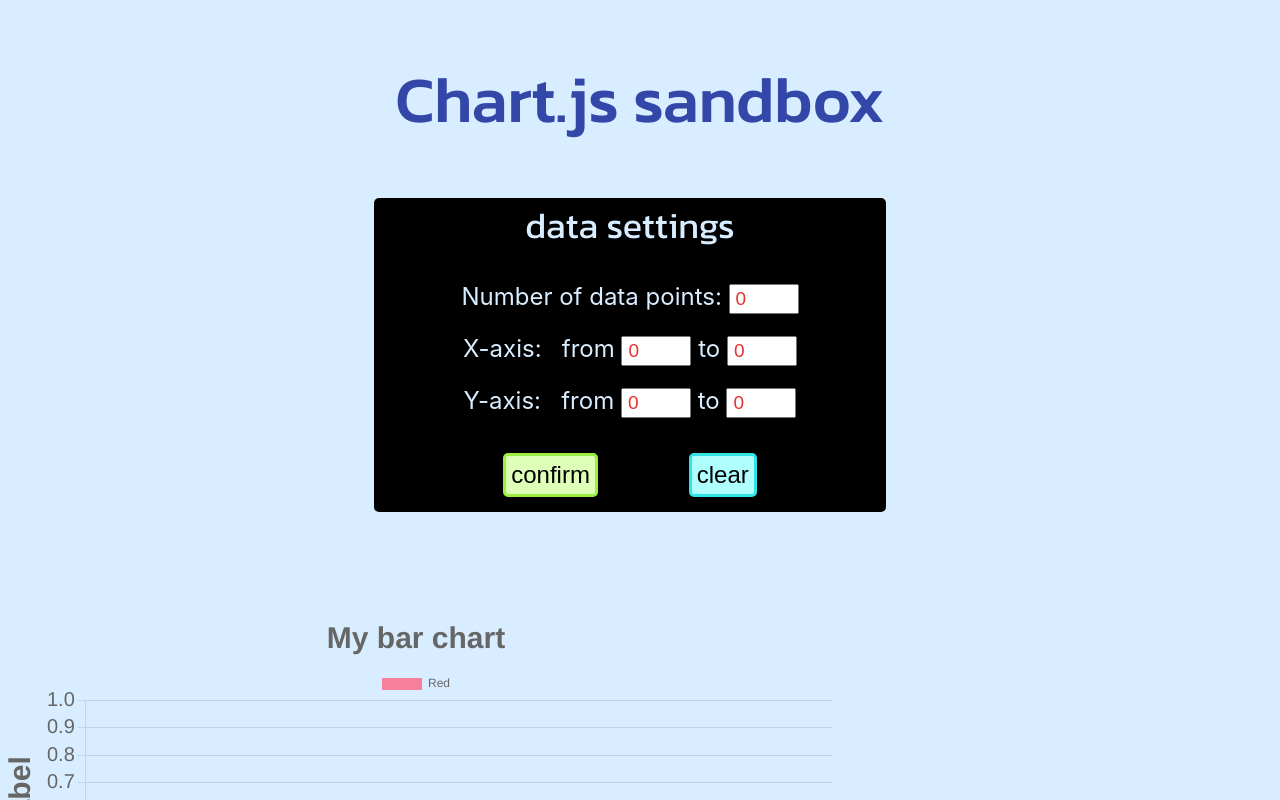
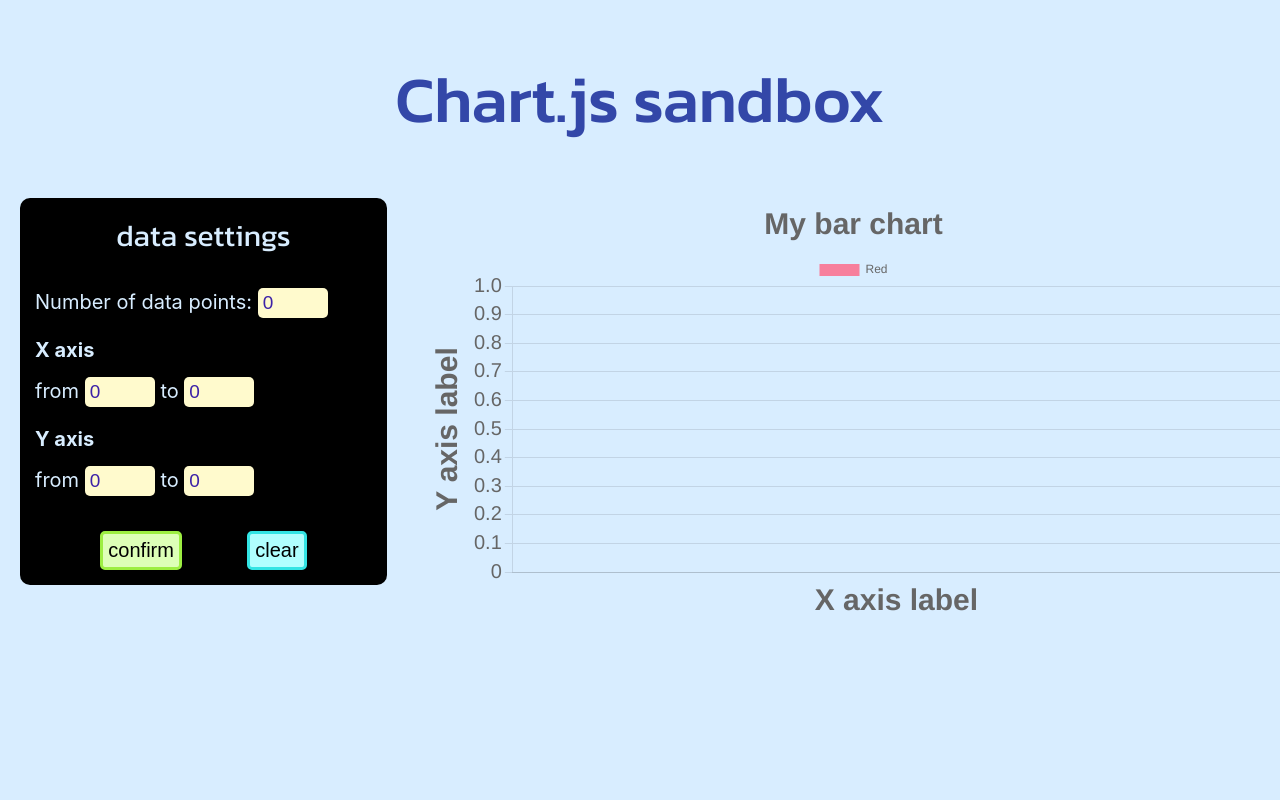
Before and after one commit to solenedel/data-viz-sandbox, a React (Create React App) app: page / in a window 1280 px wide. Shown: the top 800 px of the page. Built offline with nearby package versions, Linux system fonts and the light colour scheme.

Commit message:
styling form and graph

```diff
--- a/src/App.jsx
+++ b/src/App.jsx
@@ -21,8 +21,11 @@
     >
       <div className="App">
         <h1>Chart.js sandbox</h1>
-        <DataOptionForm />
-        <BarChart />
+        <div className="main-container">
+          <DataOptionForm />
+          <BarChart />
+        </div>
+
         {/* <LineChart /> */}
       </div>
     </AppContext.Provider>
--- a/src/Charts/BarChart.jsx
+++ b/src/Charts/BarChart.jsx
@@ -14,7 +14,7 @@
   const { data, options } = useBarChart(numOfDataPoints, XRange, YRange);
 
   return (
-    <div style={{ width: `65vw`, marginBottom: `100px` }}>
+    <div style={{ width: `70vw`, marginBottom: `100px` }}>
       <Bar data={data} options={options} />
     </div>
   );
--- a/src/components/DataOptionForm.jsx
+++ b/src/components/DataOptionForm.jsx
@@ -17,7 +17,6 @@
   } = useDataOptionForm();
 
   return (
-    <section>
     <form action="submit" onSubmit={handleFormSubmit}>
       <h2>data settings</h2>
       <label htmlFor="numOfPoints">
@@ -28,8 +27,9 @@
           value={numOfDataPoints}
         />
       </label>
+      <h4>X axis</h4>
       <label htmlFor="Xrange">
-          X-axis: &nbsp; from{" "}
+        from{" "}
         <input
           type="number"
           placeholder="min"
@@ -44,8 +44,9 @@
           onChange={handleXRangeMaxChange}
         />
       </label>
+      <h4>Y axis</h4>
       <label htmlFor="Yrange">
-          Y-axis: &nbsp; from{" "}
+        from{" "}
         <input
           type="number"
           placeholder="min"
@@ -67,7 +68,6 @@
         </button>
       </span>
     </form>
-    </section>
   );
 };
 
--- a/src/index.css
+++ b/src/index.css
@@ -20,8 +20,7 @@
   background-color: #D8EDFF;
   color: black;
   font-size: 1.5rem;
-  display: flex;
-  justify-content: center;
+  /* display: flex; */
 }
 
 button:hover, a:hover {
@@ -44,35 +43,42 @@
 h2 {
   margin-bottom: 30px;
   font-family: 'Kanit', sans-serif;
-    font-weight: 400;
+  font-weight: 400;
+  align-self: center;
 }
 
-section {
+h4 {
+  margin-bottom: 15px;
+}
+
+div.main-container {
   display: flex;
-  width: 100vw;
 }
 
 form {
   width: 30vw;
+  height: fit-content;
   display: flex;
   flex-direction: column;
-  align-items: center;
-  align-self: center;
-  border-radius: 5px;
+  border-radius: 10px;
   background: black;
   color: #D8EDFF;
   font-size: 20px;
   margin-right: 40px;
   margin-left: 20px;
+  padding: 15px;
 }
 
 input {
   height: 30px;
+  background: #FFFACD;
+  border: none;
+  border-radius: 5px;
   width: 70px;
   margin-bottom: 20px;
   font-size: 19px;
   padding-left: 5px;
-  color: #E43333;
+  color: #3d22a8;
 }
 
 ::placeholder {
@@ -86,7 +92,6 @@
   border: solid #9DEE42 3px;
   border-radius: 5px;
   padding: 5px;
-  margin-bottom: 15px;
 }
 
 button:hover {
@@ -104,25 +109,7 @@
 
 span.buttons {
   margin-top: 15px;
-  width: 85%;
+  width: 100%;
   display: flex;
   justify-content: space-evenly;
 }
-
-@media screen and (min-width: 600px) {
-  section {
-    flex-direction: column;
-    justify-content: center;
-    align-items: center;
-  }
-
-  form {
-    width: 40vw;
-    font-size: 24px;
-    margin-bottom: 100px;
-  }
-
-  button {
-    font-size: 24px;
-  }
-}
```
Lines whose indentation alone changed are shown as unchanged.
